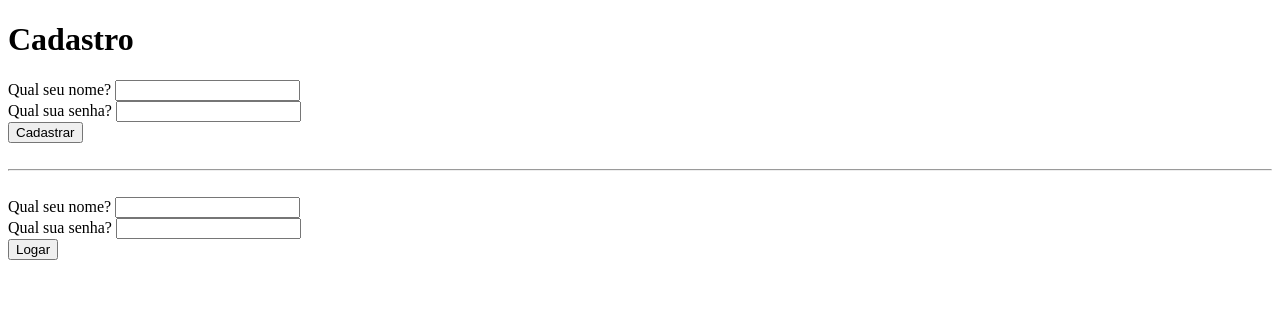
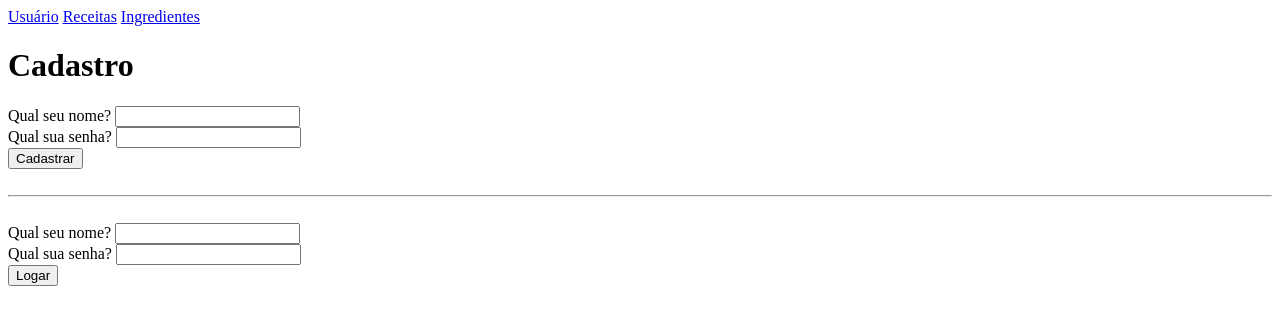
Before and after one commit to Arturhk05/Gerador-de-receitas, a Flask app: page / in a window 1280 px wide. Shown: the top 325 px of the page. Run offline with Flask 3, Linux system fonts and the light colour scheme; data that the repository does not hold is empty.

Commit message:
Adicionando um navbar

```diff
--- a/templates/index.html
+++ b/templates/index.html
@@ -5,6 +5,11 @@
     <meta name="viewport" content="width=device-width, initial-scale=1.0">
     <title>Home</title>
 </head>
+<nav style="display: inline;">
+    <a href="/">Usuário</a>
+    <a href="#">Receitas</a>
+    <a href="#">Ingredientes</a>
+</nav>
 <body>
     <h1>Cadastro</h1>
     <form action="{{ url_for('cadastro') }}" method="POST">
```
